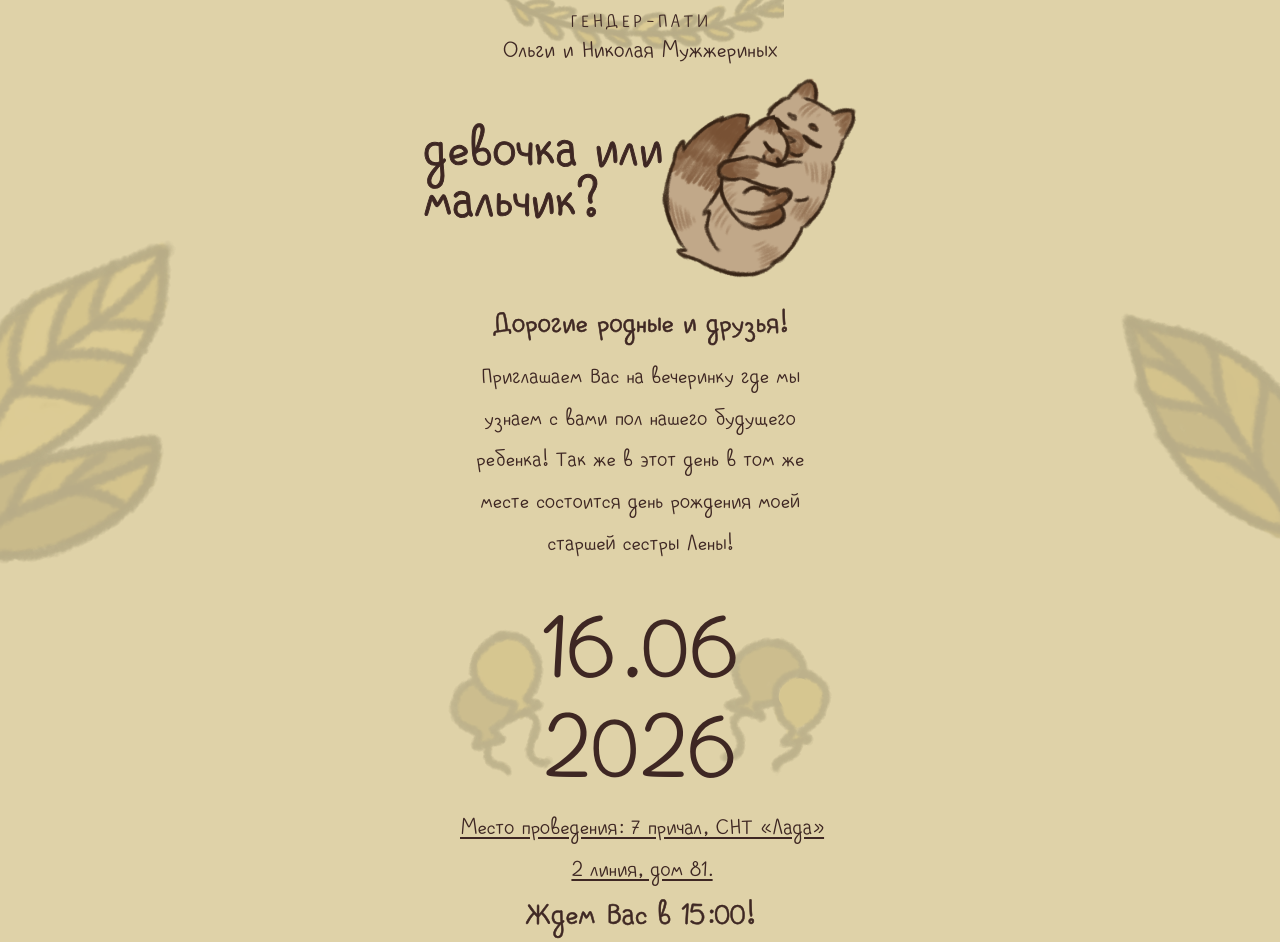
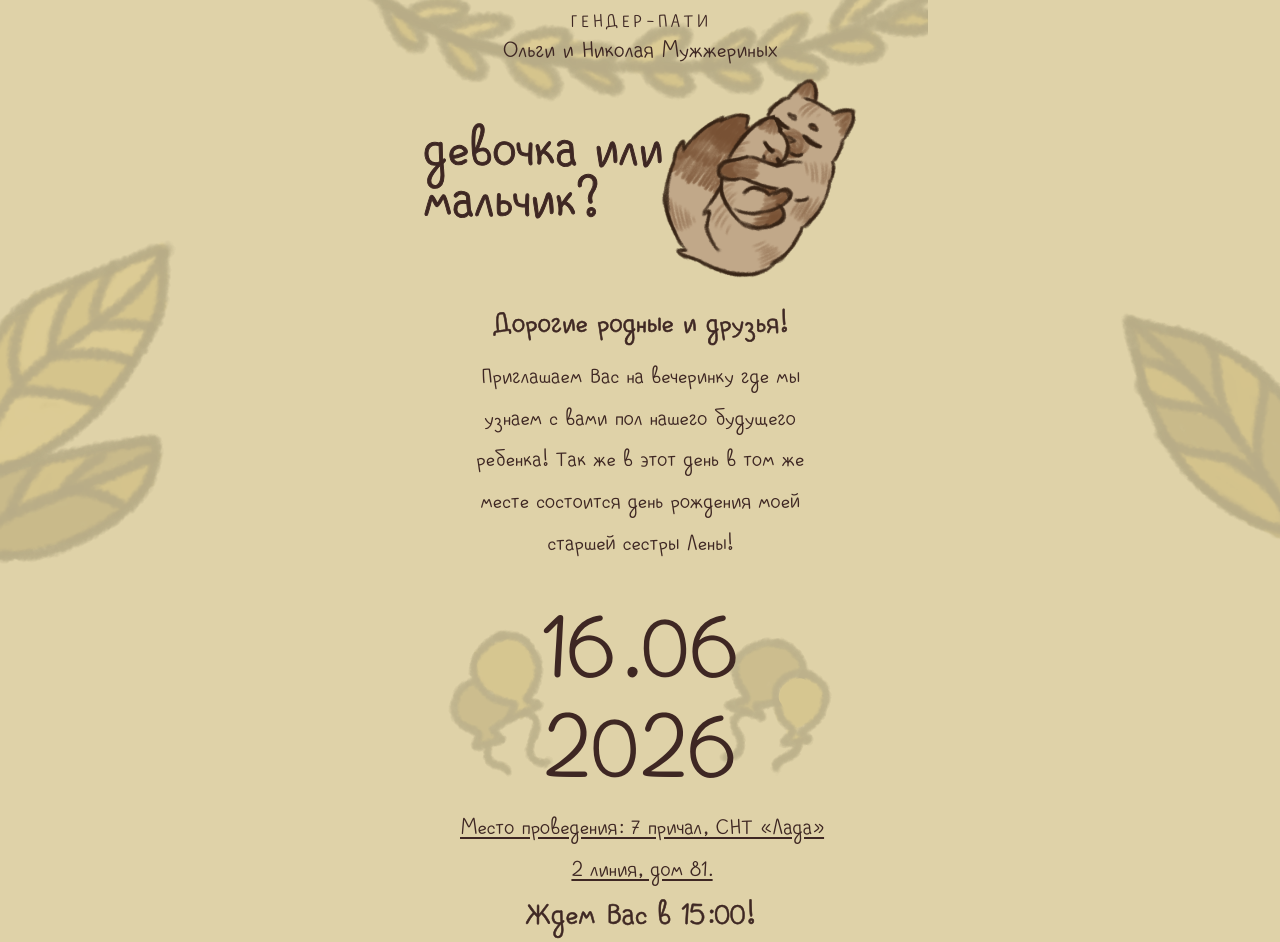
Before and after one commit to Feym4n/gender-party, a plain HTML site: page index.html in a window 1280 px wide. Shown: the top 942 px of the page. Drawn offline with Linux system fonts and the light colour scheme.

Commit message:
Растянуть верхнюю лиану на всю ширину с ограничением max.
Используется clamp(20rem, 100vw, 36rem) для угла в угол на мобильных.

```diff
--- a/styles.css
+++ b/styles.css
@@ -89,8 +89,7 @@ a {
 .site-deco--vine-top {
   top: 0;
   left: 50%;
-  width: 18rem;
-  max-width: 92vw;
+  width: clamp(20rem, 100vw, 36rem);
   transform: translateX(-50%) translateY(-10%);
   z-index: 1;
   line-height: 0;
```
